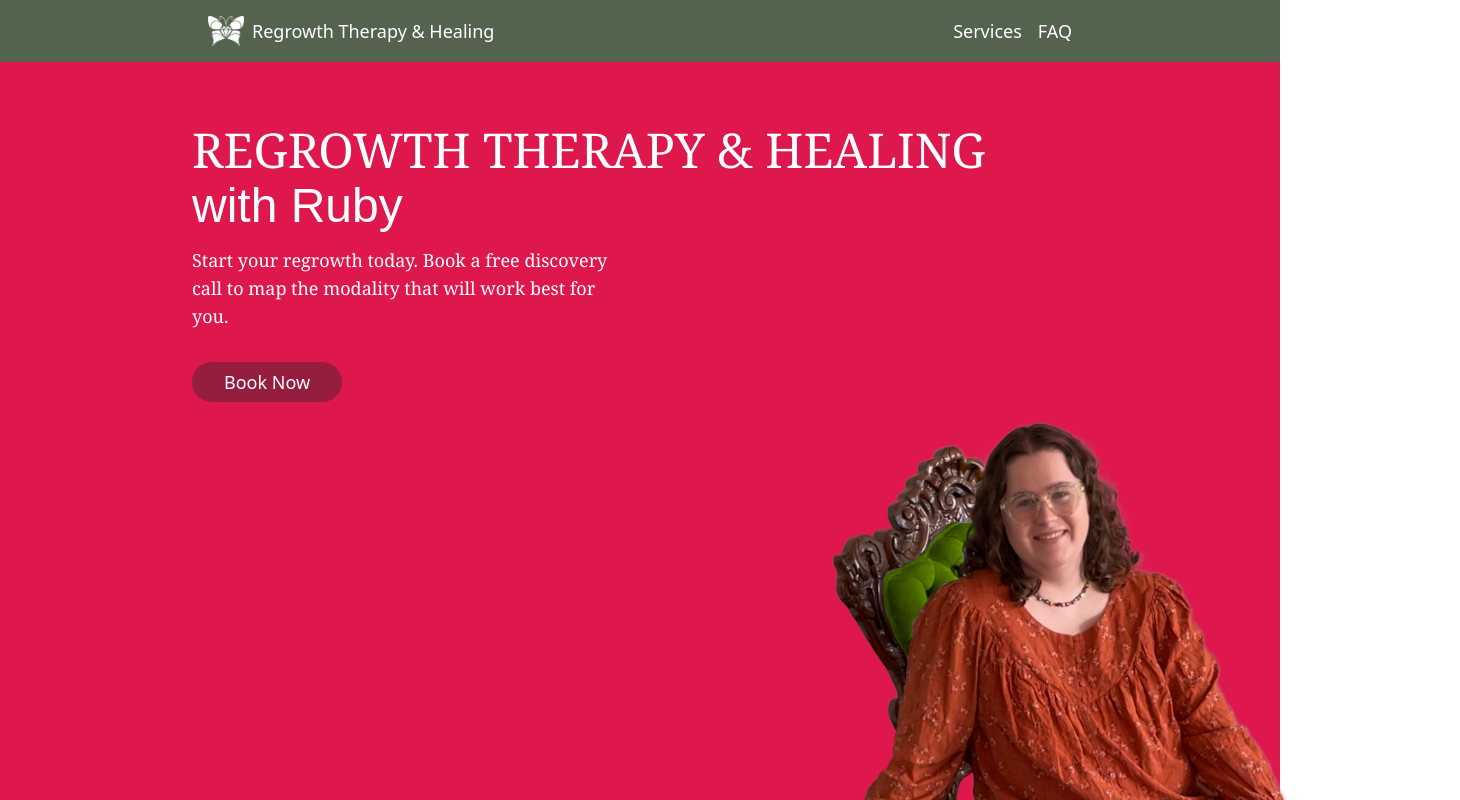
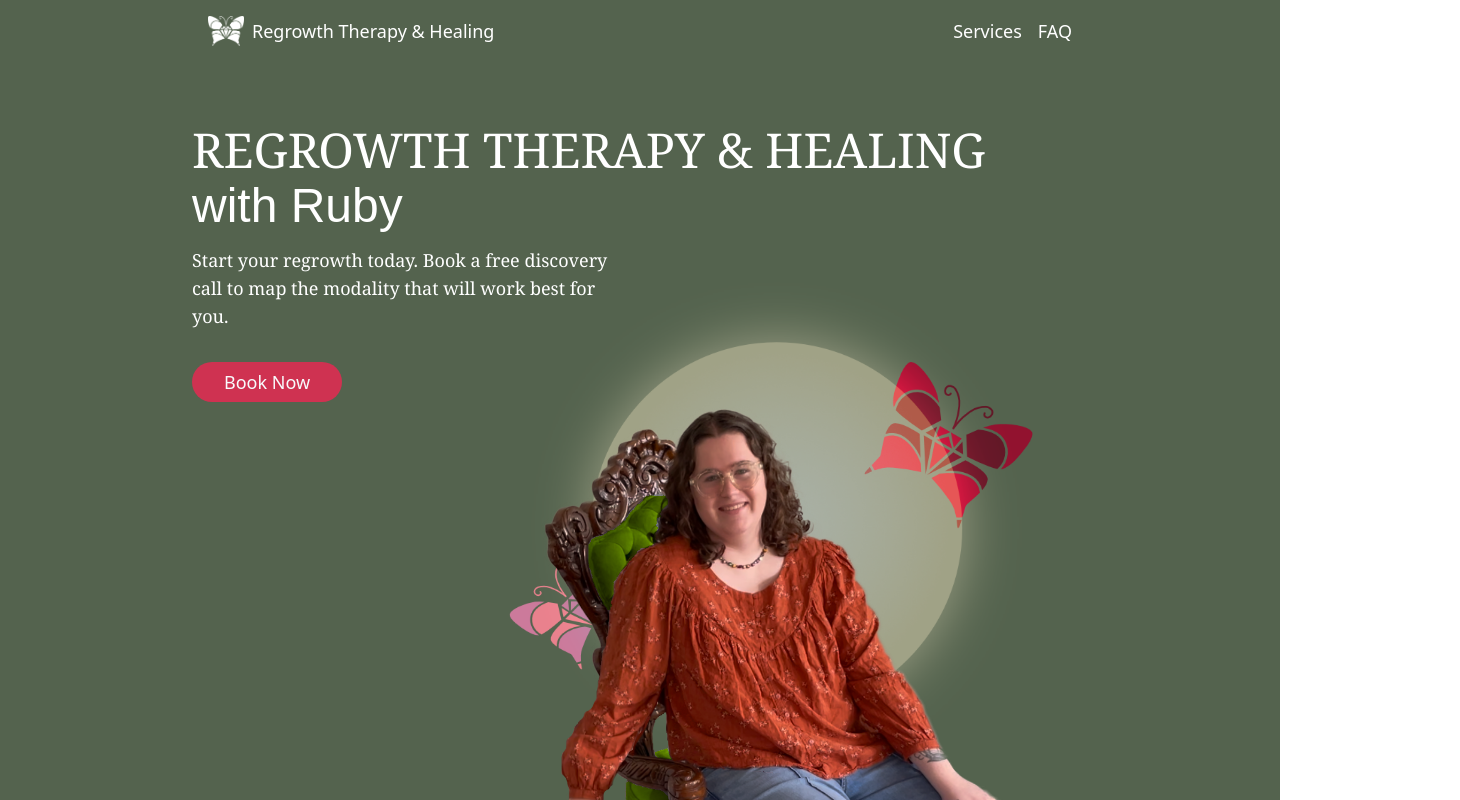
Before and after one commit to rubybeaches/regrowth_therapy, a Next.js app: page / in a window 1280 px wide. Shown: the top 800 px of the page, 1460 px wide, since content can reach past the window. Built offline with nearby package versions, Linux system fonts and the light colour scheme; a web font is replaced by a local one.

Commit message:
adding hero image and sizing acorss devices

```diff
--- a/src/app/page.tsx
+++ b/src/app/page.tsx
@@ -27,7 +27,7 @@ export default function Home() {
 
       <main>
         {/* Hero Section */}
-        <section className="bg-rose-600 text-white relative">
+        <section className="bg-sage-100 text-white relative">
           <div className="container mx-auto px-4 py-16">
             <div className="max-w-4xl mx-auto">
               <h1 className="text-4xl md:text-5xl font-serif mb-4">
@@ -37,24 +37,34 @@ export default function Home() {
                 </span>
               </h1>
               <div className="grid grid grid-cols-1 md:grid-cols-2 gap-6 relative">
-                <span>
+                <Image
+                  src="/hero-image.png"
+                  className="absolute right-[0] top-[25vw] sm:top-[20px] md:top-[10px]"
+                  alt="background image containing logo"
+                  width={900}
+                  height={760}
+                  sizes="50vw"
+                  style={{
+                    width: "50vw",
+                  }}
+                />
+                <Image
+                  src="/full_body.png"
+                  className="absolute right-[0] w-[300px] sm:w-[350px] md:w-[450px] lg:w-[550px] xl:w-[700px] top-[15vw] sm:top-[20px] md:top-[10px]"
+                  alt="hero image of Ruby"
+                  width={1170}
+                  height={1638}
+                />
+                <span className="relative">
                   <p className="text-lg mb-8 font-serif">
                     Start your regrowth today. Book a free discovery call to map
                     the modality that will work best for you.
                   </p>
-                  <Button className="bg-rose-700 hover:bg-rose-400 rounded-full px-8 text-lg">
+                  <Button className="bg-rose-600 hover:bg-rose-700 rounded-full px-8 text-lg">
                     Book Now
                   </Button>
                 </span>
-                <div style={{ height: "500px" }}>
-                  <Image
-                    src="/hero-image.png"
-                    className="absolute"
-                    alt="hero image of Ruby"
-                    width={808}
-                    height={1131}
-                  />
-                </div>
+                <div className="h-[35vw] sm:h-[20vw] md:h-[40vw]"></div>
               </div>
             </div>
           </div>
--- a/tailwind.config.ts
+++ b/tailwind.config.ts
@@ -12,8 +12,8 @@ module.exports = {
     extend: {
       colors: {
         rose: {
-          400: "#E75D7C",
-          600: "#DE174D",
+          400: "#DE174D",
+          600: "#CF3251",
           700: "#951E3F",
         },
         sage: {
```
Also changed, not shown: public/full_body.png (added), public/hero-image.png.
